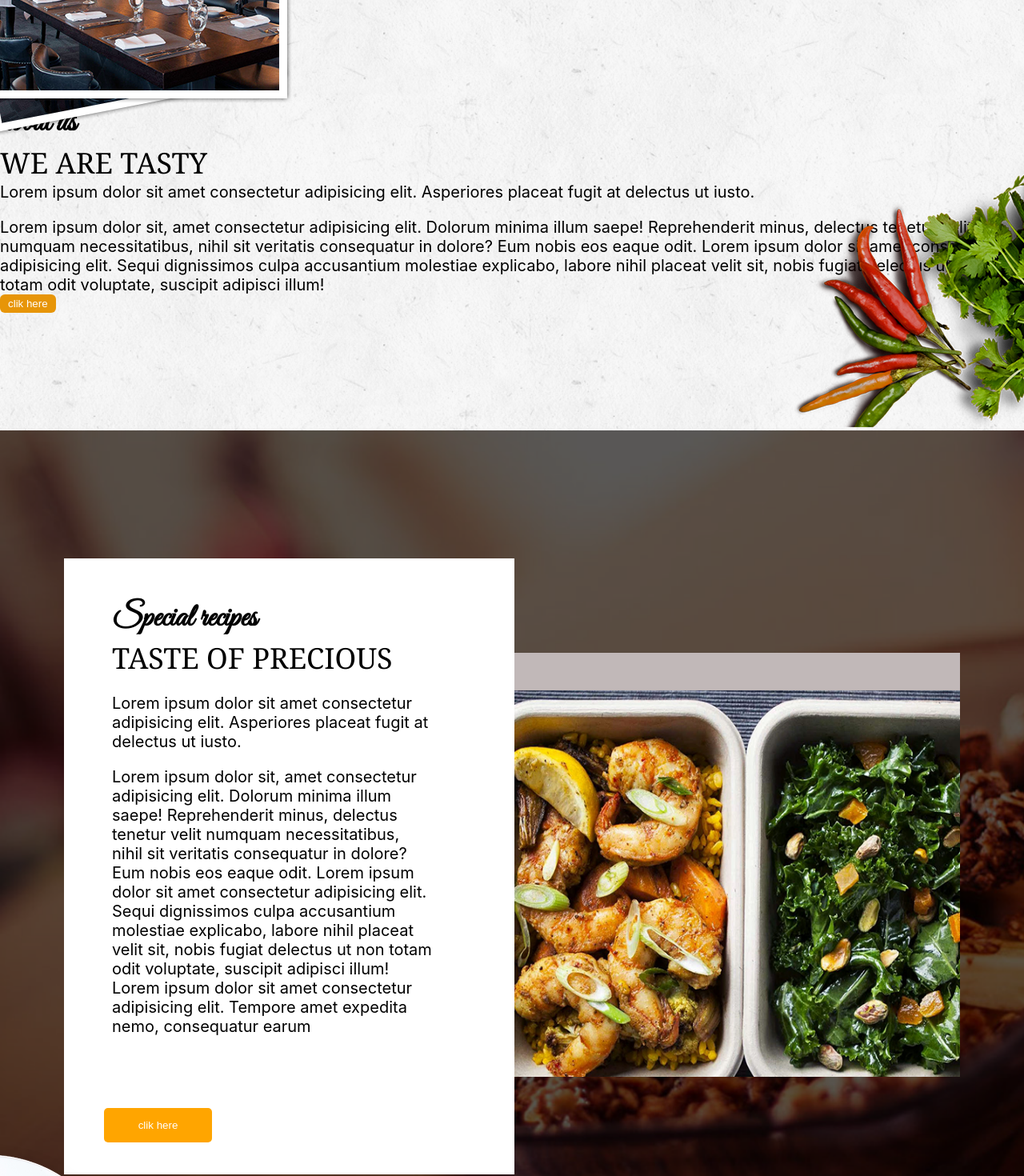
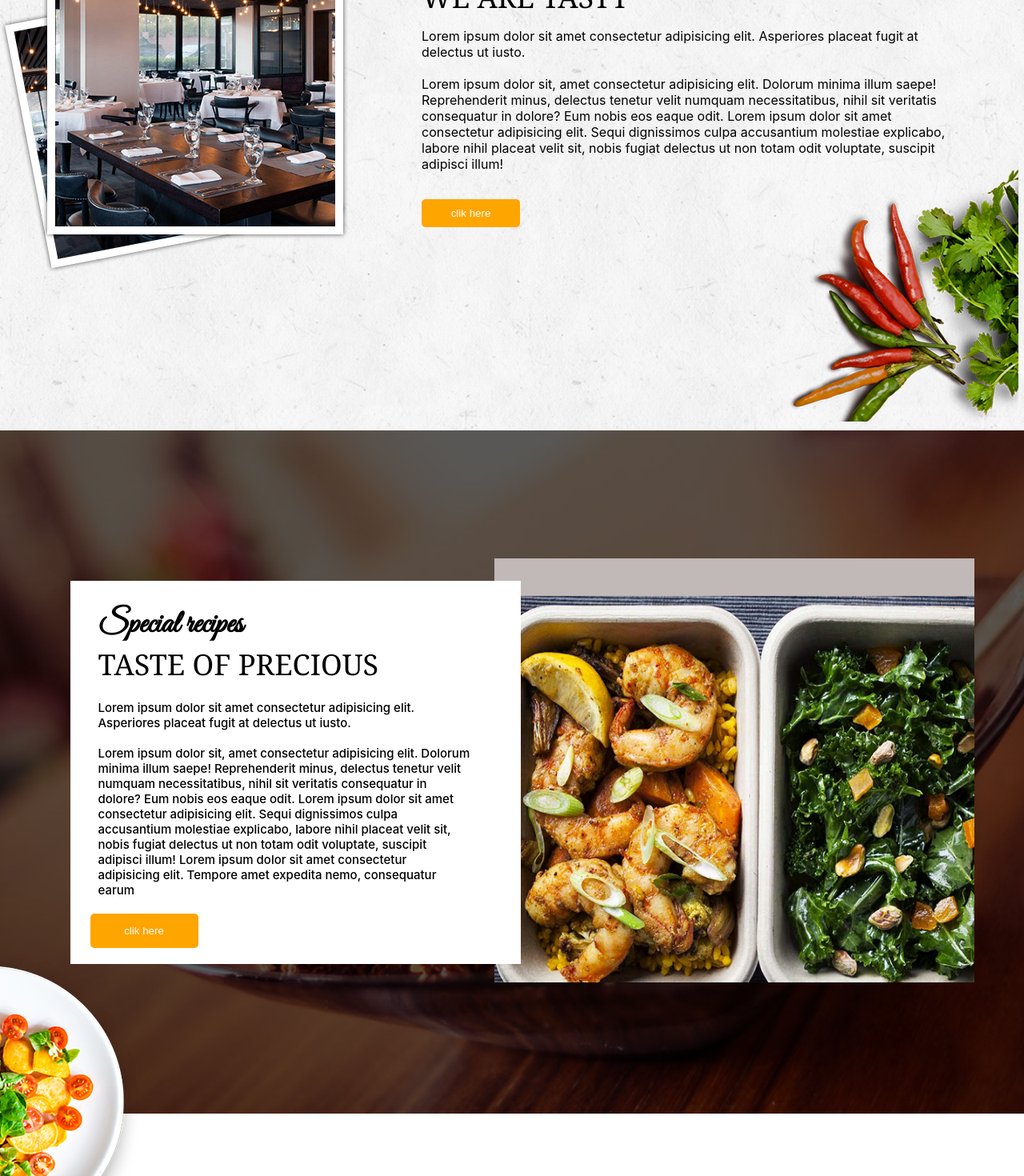
Before and after one commit to Abdelrahman339/ITI-Project, a React (Create React App) app in the folder React_project/iti_project/: page / in a window 1280 px wide. Shown: the part 1080-2550 px from the top of the page at 80% size. Built offline with nearby package versions, Linux system fonts and the light colour scheme.

Commit message:
edit in special recipes

```diff
--- a/React_project/iti_project/src/App.css
+++ b/React_project/iti_project/src/App.css
@@ -22,9 +22,9 @@ h3 {
   font-weight: 400;
 }
 
-p {
+/* p {
   font-size: 20px;
-}
+} */
 
 
 /* @media (max-width: 768px) {
@@ -283,7 +283,7 @@ section {
   position: relative;
 }
 
-.section1 .container {
+.section1 .contanier {
   display: inline-flex;
   flex-wrap: wrap;
   align-items: center;
@@ -294,7 +294,7 @@ section {
 
 /* Start About Us */
 
-.section1 .contanier .about-us {
+.section1 .contanier .about_us {
   width: 700px;
   padding: 10px;
   margin-left: 20px;
@@ -302,20 +302,20 @@ section {
 }
 
 
-.section1 .contanier .about-us h3 {
+.section1 .contanier .about_us h3 {
   font-family: Georgia, 'Times New Roman', Times, serif;
   font-weight: 500;
 }
 
-.section1 .contanier .about-us div {
+.section1 .contanier .about_us div {
   padding: 7px;
 }
 
-.section1 .contanier .about-us .button {
+.section1 .contanier .about_us .button {
   margin-top: 20px;
 }
 
-.section1 .contanier .about-us .button button {
+.section1 .contanier .about_us .button button {
   padding: 10px;
   width: 123px;
   background-color: orange;
@@ -412,7 +412,7 @@ section {
 }
 
 /* Start special recipes */
-.section2 .contanier .special-recipes {
+.section2 .contanier .Special_recipes {
   position: relative;
   background-color: white;
   padding: 20px 30px;
@@ -422,7 +422,7 @@ section {
 
 
 
-.section2 .contanier .special-recipes::after {
+.section2 .contanier .Special_recipes::after {
   content: "";
   height: 100%;
   width: 50px;
@@ -434,13 +434,29 @@ section {
 
 .section2 .contanier .special-recipes div {
   padding: 10px;
+  padding-left: 25px;
+}
+
+.section2 .contanier .special-recipes .paragraph {
+  font-size: 15px;
+  font-weight: 500;
+  padding: 0 10px;
+}
+
+.section2 .contanier .special-recipes .heading {
+  font-size: 15px;
+  font-weight: 500;
+  padding: 20px 10px;
 }
 
 .section2 .contanier .special-recipes .button {
-  margin-top: 20px;
+padding: 10px;
+padding-left:0 ;
+margin-top: 10px;
+
 }
 
-.section2 .contanier .special-recipes button {
+.section2 .contanier .Special_recipes .button button {
   padding: 14px;
   width: 135px;
   background-color: orange;
--- a/React_project/iti_project/src/App.js
+++ b/React_project/iti_project/src/App.js
@@ -1,6 +1,6 @@
 
 import About_us from "./components/Abdelrahman_components/About_us";
-import Button from "./components/Abdelrahman_components/button";
+// import Button from "./components/Abdelrahman_components/button";
 // import Photos1 from "./components/Abdelrahman_components/Photos1";
 import Photos2 from "./components/Abdelrahman_components/Photos2";
 import Special_recipes from './components/Abdelrahman_components/Special_recipes';
@@ -23,7 +23,6 @@ function App() {
           <div className="contanier">
             <div className="special-recipes">
               <Special_recipes />
-              <Button />
             </div>
             <Photos3 />
             <Photos4 />
--- a/React_project/iti_project/src/components/Abdelrahman_components/Special_recipes.js
+++ b/React_project/iti_project/src/components/Abdelrahman_components/Special_recipes.js
@@ -20,7 +20,9 @@ function Special_recipes() {
                         ipsum dolor sit amet consectetur adipisicing elit. Tempore amet expedita nemo, consequatur earum
                     </p>
                 </div>
-
+                <div className="button">
+                    <button>clik here</button>
+                </div>
             </div>
         </div>
     );
```
